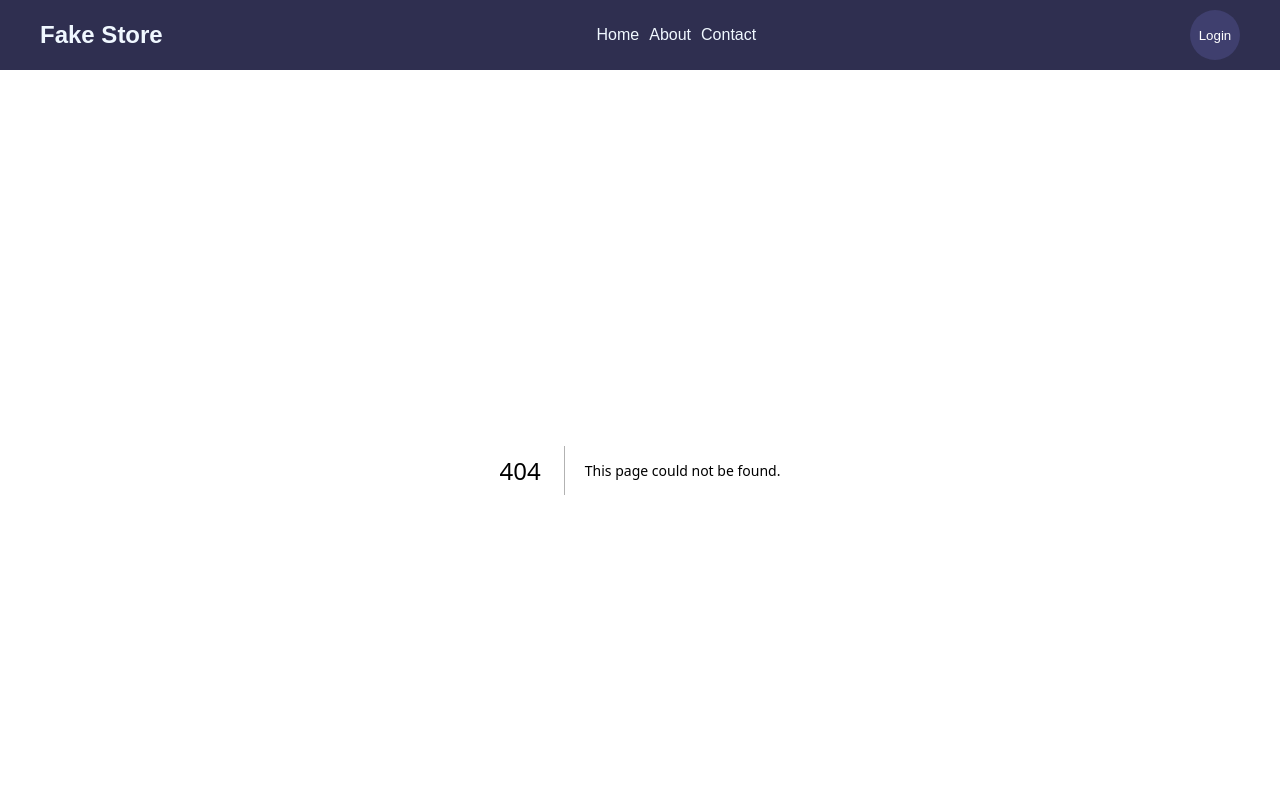
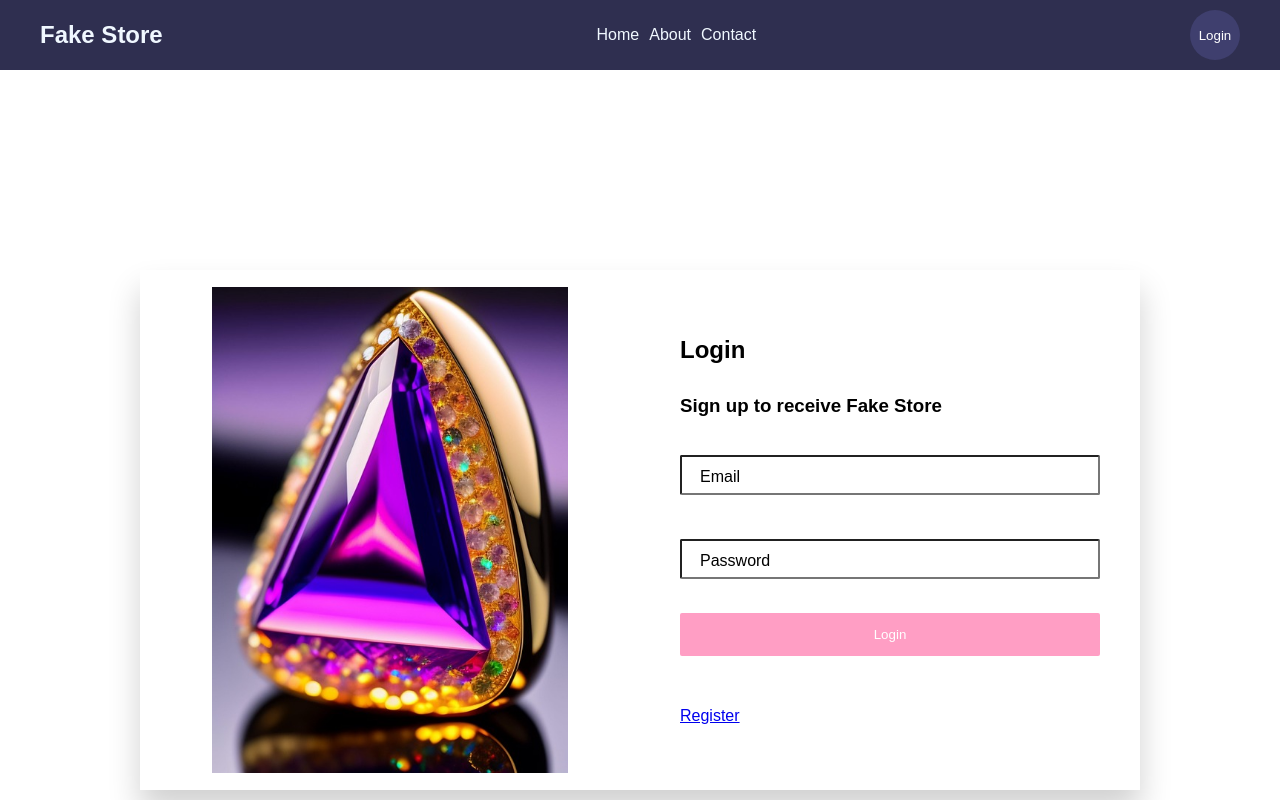
Before and after one commit to Younes-sh/FAKE_STORE, a Next.js app in the folder app/: page /auth/login in a window 1280 px wide. Before the commit this address had no page. Shown: the top 800 px of the page. Built offline with nearby package versions, Linux system fonts and the light colour scheme.

Commit message:
I created auth --> login & register page

```diff
--- /dev/null
+++ b/app/pages/auth/login/index.js
@@ -0,0 +1,37 @@
+import Link from "next/link";
+import Style from './login.module.css';
+import Image from "next/image";
+import jewlery from '@/public/jewlery.jpg'
+
+export default function LoginPage() {
+  return (
+    <div className="container main">
+      <div className={Style.Container}>
+        <Image src={jewlery} alt="image" />
+        <div className={Style.containerText}>
+          <h2>Login</h2>
+          <br />
+          <h3>Sign up to receive Fake Store</h3>
+          <br />
+          {/* <input type="email" placeholder="Email address"/>
+          <br />
+          <input type="password" placeholder="Password"/>
+          <br />
+          <button type="submit">Login</button> */}
+
+          <input type="email" placeholder="Email" className={Style.form__input}  />
+          <label for="email" className={Style.form__label}>Email</label>
+
+          <input type="password" placeholder="Password" className={Style.form__input}  />
+          <label for="subject" className={Style.form__label}>Password</label>
+          <button>Login</button>
+          <br />
+          <br />
+          <br />
+
+          <Link href={'/auth/register'}>Register</Link>
+        </div>
+      </div>
+    </div>
+  )
+}
--- /dev/null
+++ b/app/pages/auth/login/login.module.css
@@ -0,0 +1,101 @@
+
+
+  .Container {
+    background-color: #fff;
+    max-width: 1000px;
+    height: 520px;
+    margin: 200px auto;
+    position: relative;
+    display: grid;
+    grid-template-columns: 1fr 1fr;
+    place-items: center;
+    line-height: 1.5;
+    box-shadow: 0 20px 30px rgba(0, 0, 0, 0.185);
+  }
+  /* .container::after {
+    content: "";
+    position: absolute;
+    background-image: linear-gradient(to bottom right, #ff9ec4, #ffd07e);
+    width: 900px;
+    height: 900px;
+    border-radius: 50%;
+    z-index: -1;
+  } */
+
+  .Container img {
+    max-width: 370px;
+    height: 500px;
+    object-fit: cover;
+    padding: 7px;
+  }
+
+
+
+
+
+.form__input {
+  width: clamp(120px, 50vw, 420px);
+  height: 2.5rem;
+  padding: 0 1.25rem;
+  border-radius: 2px;
+  margin: 0.625rem auto;
+  transition: all 250ms;
+  @media (min-width: 768px) {
+    width: clamp(120px, 35vw, 420px);
+  }
+
+  &:focus {
+    outline: none;
+    border-top-color: rgba(0, 0, 0, 0.1);
+  }
+
+
+  &:focus + .form__label,
+  &:not(:placeholder-shown) + .form__label {
+    transform: translateY(-4.5rem) scale(1);
+  }
+
+
+  &::placeholder {
+    display: none;
+    color: transparent;
+
+    -webkit-user-select: none; /* Safari */
+    -ms-user-select: none; /* IE 10 and IE 11 */
+    user-select: none; /* Standard syntax */
+  }
+
+  &:not(:placeholder-shown) {
+    border-top-color: rgba(0, 0, 0, 0.5);
+  }
+}
+
+.form__label {
+  font-size: 1rem;
+  display: block;
+
+
+  transform: translate(1.25rem, -2.5rem);
+  transform-origin: 0 0;
+  transition: all 500ms;
+
+  -webkit-user-select: none;
+  -ms-user-select: none;
+  user-select: none;
+
+  pointer-events: none;
+}
+
+.containerText button {
+  width: 100%;
+  padding: 0.875rem 1.25rem;
+  background-color: #ff9ec4;
+  color: #fff;
+  border: none;
+  border-radius: 2px;
+  cursor: pointer;
+  transition: all 250ms;
+  &:hover {
+    background-color: #ff8040;
+  }
+}
--- /dev/null
+++ b/app/pages/auth/register/register.module.css
@@ -0,0 +1,101 @@
+
+
+  .Container {
+    background-color: #fff;
+    max-width: 1000px;
+    height: 520px;
+    margin: 200px auto;
+    position: relative;
+    display: grid;
+    grid-template-columns: 1fr 1fr;
+    place-items: center;
+    line-height: 1.5;
+    box-shadow: 0 20px 30px rgba(0, 0, 0, 0.185);
+  }
+  /* .container::after {
+    content: "";
+    position: absolute;
+    background-image: linear-gradient(to bottom right, #ff9ec4, #ffd07e);
+    width: 900px;
+    height: 900px;
+    border-radius: 50%;
+    z-index: -1;
+  } */
+
+  .Container img {
+    max-width: 370px;
+    height: 500px;
+    object-fit: cover;
+    padding: 7px;
+  }
+
+
+
+
+
+.form__input {
+  width: clamp(120px, 50vw, 420px);
+  height: 2.5rem;
+  padding: 0 1.25rem;
+  border-radius: 2px;
+  margin: 0.625rem auto;
+  transition: all 250ms;
+  @media (min-width: 768px) {
+    width: clamp(120px, 35vw, 420px);
+  }
+
+  &:focus {
+    outline: none;
+    border-top-color: rgba(0, 0, 0, 0.1);
+  }
+
+
+  &:focus + .form__label,
+  &:not(:placeholder-shown) + .form__label {
+    transform: translateY(-4.5rem) scale(1);
+  }
+
+
+  &::placeholder {
+    display: none;
+    color: transparent;
+
+    -webkit-user-select: none; /* Safari */
+    -ms-user-select: none; /* IE 10 and IE 11 */
+    user-select: none; /* Standard syntax */
+  }
+
+  &:not(:placeholder-shown) {
+    border-top-color: rgba(0, 0, 0, 0.5);
+  }
+}
+
+.form__label {
+  font-size: 1rem;
+  display: block;
+
+
+  transform: translate(1.25rem, -2.5rem);
+  transform-origin: 0 0;
+  transition: all 500ms;
+
+  -webkit-user-select: none;
+  -ms-user-select: none;
+  user-select: none;
+
+  pointer-events: none;
+}
+
+.containerText button {
+  width: 100%;
+  padding: 0.875rem 1.25rem;
+  background-color: #ec4b8c;
+  color: #fff;
+  border: none;
+  border-radius: 2px;
+  cursor: pointer;
+  transition: all 250ms;
+  &:hover {
+    background-color: #40a3ff;
+  }
+}
```
Also changed, not shown: app/pages/auth/register/index.js (added, +38 -0 lines).
